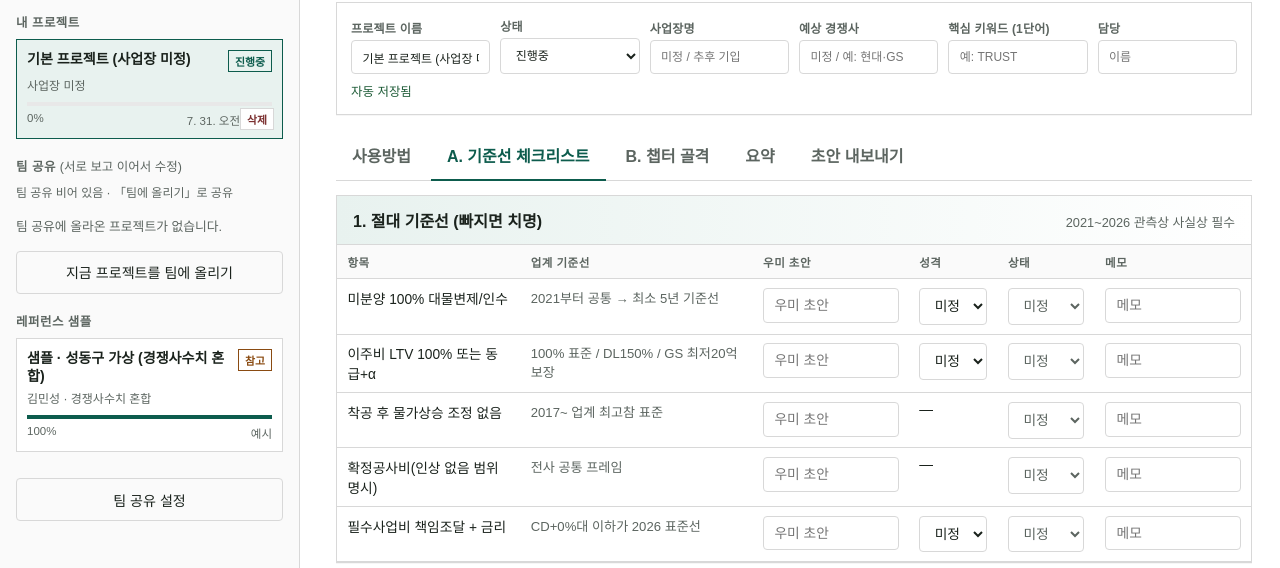
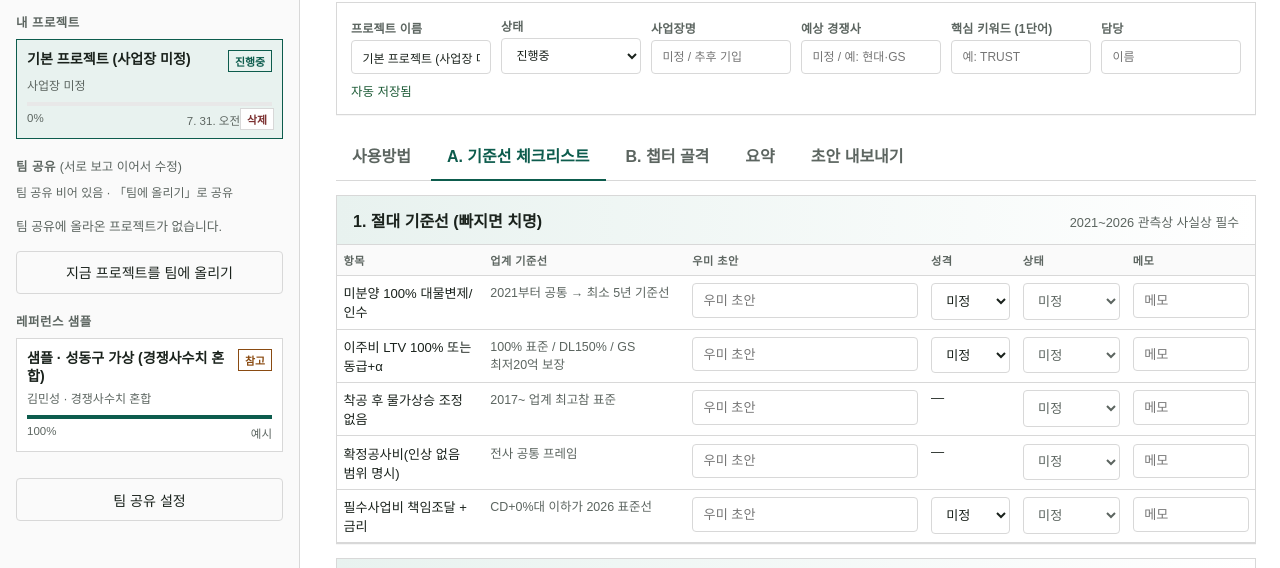
Before and after one commit to kimminseong8940-prog/woomi-proposal-workbench, a plain HTML site: page index.html in a window 1280 px wide. Shown: the part 168-736 px from the top of the page. Drawn offline with Linux system fonts and the light colour scheme; a web font is replaced by a local one.

```diff
--- a/styles.css
+++ b/styles.css
@@ -47,6 +47,7 @@
   color: var(--ink);
   background: var(--bg);
   min-height: 100vh;
+  overflow-x: hidden;
 }
 
 .shell {
@@ -55,6 +56,9 @@
   column-gap: 28px;
   min-height: 100vh;
   align-items: start;
+  overflow-x: hidden;
+  width: 100%;
+  max-width: 100vw;
 }
 
 .shell.sidebar-collapsed {
@@ -318,16 +322,15 @@
 
 .main-col {
   min-width: 0;
-  max-width: 1140px;
-  padding: 28px 28px 64px 8px;
+  max-width: 100%;
+  padding: 28px 24px 64px 8px;
   width: 100%;
   box-sizing: border-box;
-  overflow-x: auto;
+  overflow-x: hidden;
 }
 
 .shell.sidebar-collapsed .main-col {
   padding-left: 28px;
-  max-width: 1280px;
 }
 
 .top {
@@ -639,23 +642,30 @@
   font-weight: var(--w-light);
 }
 
-.table-wrap { overflow-x: auto; }
+.table-wrap {
+  overflow: hidden;
+  width: 100%;
+}
 
 table {
   width: 100%;
+  max-width: 100%;
   border-collapse: collapse;
-  font-size: 0.86rem;
+  font-size: 0.82rem;
+  table-layout: fixed;
 }
 
 th, td {
   border-bottom: 1px solid var(--line);
-  padding: 0.55rem 0.65rem;
+  padding: 0.45rem 0.4rem;
   text-align: left;
   vertical-align: top;
+  word-break: keep-all;
+  overflow-wrap: anywhere;
 }
 
 th {
-  font-size: 0.72rem;
+  font-size: 0.7rem;
   text-transform: uppercase;
   letter-spacing: 0.04em;
   color: var(--muted);
@@ -663,8 +673,30 @@
   background: #fafafa;
 }
 
-td.item { font-weight: var(--w-medium); min-width: 9rem; }
-td.baseline { color: var(--muted); min-width: 12rem; font-size: 0.82rem; font-weight: var(--w-light); }
+/* 항목 | 업계기준선 | 우미초안 | 성격 | 상태 | 메모 */
+table th:nth-child(1),
+table td:nth-child(1) { width: 16%; }
+table th:nth-child(2),
+table td:nth-child(2) { width: 22%; }
+table th:nth-child(3),
+table td:nth-child(3) { width: 26%; }
+table th:nth-child(4),
+table td:nth-child(4) { width: 10%; }
+table th:nth-child(5),
+table td:nth-child(5) { width: 12%; }
+table th:nth-child(6),
+table td:nth-child(6) { width: 14%; }
+
+td.item { font-weight: var(--w-medium); }
+td.baseline { color: var(--muted); font-size: 0.78rem; font-weight: var(--w-light); }
+
+.table-wrap .row-input,
+.table-wrap .row-select {
+  width: 100%;
+  max-width: 100%;
+  min-width: 0;
+  box-sizing: border-box;
+}
 
 .status-미정 { color: var(--muted); }
 .status-포함 { color: var(--ok); font-weight: var(--w-bold); }
```
